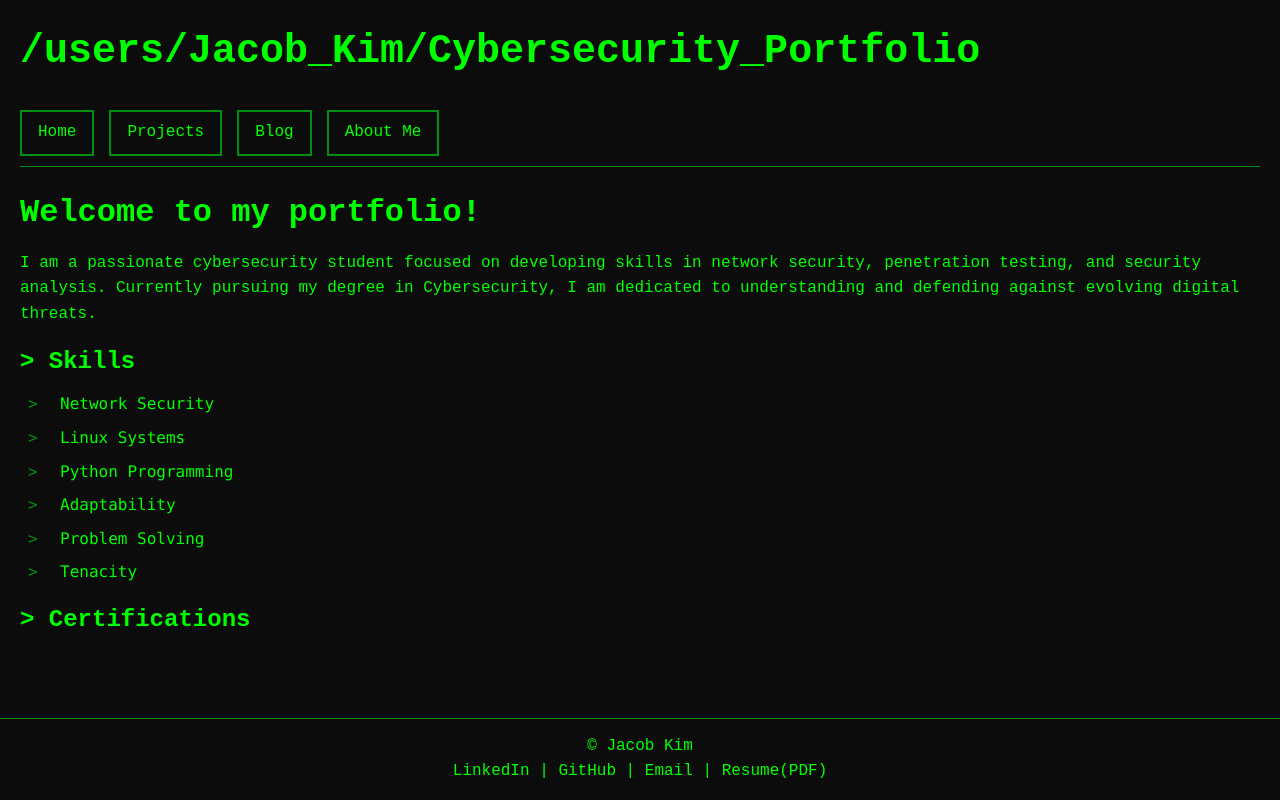
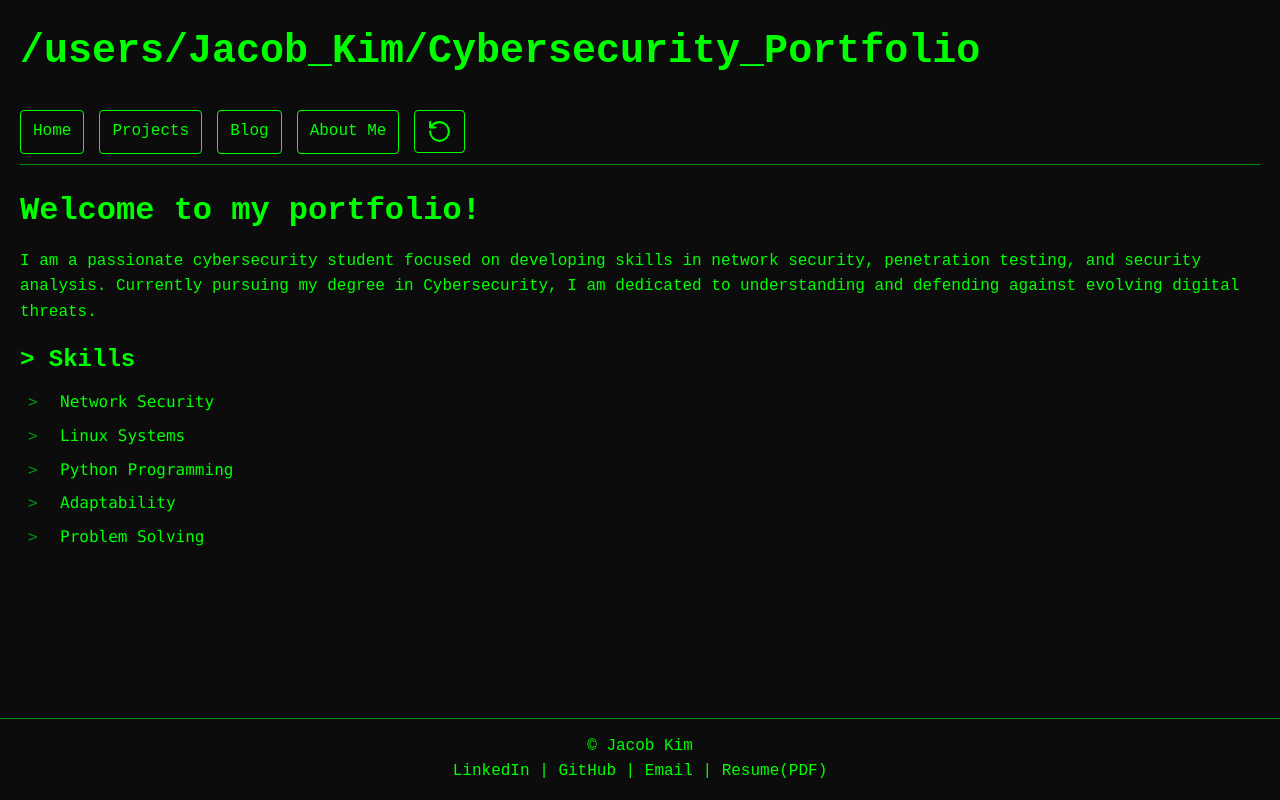
Before and after one commit to korekim/portfolio, a Next.js app: page / in a window 1280 px wide. Built offline with nearby package versions, Linux system fonts and the light colour scheme.

Commit message:
added replay button

```diff
--- a/app/globals.css
+++ b/app/globals.css
@@ -11,6 +11,56 @@
 
 .header-text:hover {
     text-decoration: underline;
+}
+
+.header-content {
+    display: flex;
+    justify-content: space-between;
+    align-items: center;
+    width: 100%;
+    max-width: 100%;
+    box-sizing: border-box;
+}
+
+.nav-buttons {
+    display: flex !important;
+    align-items: center !important;
+    gap: 0 !important;
+}
+
+.nav-buttons button {
+    background-color: var(--main-bg-color) !important;
+    color: var(--main-text-color) !important;
+    border: 1px solid var(--main-text-color) !important;
+    border-radius: 4px !important;
+    cursor: pointer;
+    transition: all 0.3s ease;
+    padding: 8px 12px !important;
+    margin-right: 0 !important;
+}
+
+.nav-buttons button:hover {
+    background-color: var(--main-text-color) !important;
+    color: var(--main-bg-color) !important;
+}
+
+.refresh-button {
+    display: flex;
+    align-items: center;
+    justify-content: center;
+    width: auto;
+    height: auto;
+    padding: 8px 16px;
+}
+
+.refresh-button svg {
+    transition: transform 0.3s ease;
+    width: 25px;
+    height: 25px;
+}
+
+.refresh-button:hover svg {
+    transform: rotate(180deg);
 }
 body {
     background-color: var(--main-bg-color);
--- a/app/layout.tsx
+++ b/app/layout.tsx
@@ -1,3 +1,5 @@
+"use client";
+
 import React from "react";
 import Link from "next/link";
 import "./globals.css";
@@ -28,6 +30,19 @@ export default function RootLayout({
               <Link href="/about">
                 <button>About Me</button>
               </Link>
+              <button
+                className="refresh-button"
+                onClick={() => {
+                  localStorage.clear();
+                  window.location.reload();
+                }}
+                title="Replay animations"
+              >
+                <svg xmlns="http://www.w3.org/2000/svg" width="24" height="24" viewBox="0 0 24 24" fill="none" stroke="currentColor" strokeWidth="2" strokeLinecap="round" strokeLinejoin="round">
+                  <path d="M3 12a9 9 0 1 0 9-9 9.75 9.75 0 0 0-6.74 2.74L3 8"></path>
+                  <path d="M3 3v5h5"></path>
+                </svg>
+              </button>
             </div>
           </nav>
         </header>
--- a/app/page.tsx
+++ b/app/page.tsx
@@ -1,69 +1,110 @@
+"use client";
+
 import TerminalLog from "@/components/terminallog";
 import Typewriter from "@/components/typewriter";
 import React from "react";
+import useFirstTime from "@/components/firsttimeroute";
 
+interface Section {
+  title: string;
+  items: (string | React.ReactElement)[];
+}
 
-const Page = () => (
-  <main>
-    <h2><Typewriter speed={20}>
-      {"Welcome to my portfolio!"}
-    </Typewriter></h2>
-    <div className="bio">
-      <p>
-        <Typewriter
-          startDelay={1000}
-          speed={5}
-        >
-          {"I am a passionate cybersecurity student focused on developing skills in network security, penetration testing, and security analysis. Currently pursuing my degree in Cybersecurity, I am dedicated to understanding and defending against evolving digital threats."}
-        </Typewriter>
-      </p>
-
-      <h3><Typewriter startDelay={3000} speed={20}>
-        {"> Skills"}
-      </Typewriter></h3>
-      <ul>
-        <TerminalLog speed={200} startDelay={3500} lines={React.Children.toArray([
-          <li>Network Security</li>,
-          <li>Linux Systems</li>,
-          <li>Python Programming</li>,
-          <li>Adaptability</li>,
-          <li>Problem Solving</li>,
-          <li>Tenacity</li>,
-        ])}/>
-      </ul>
-
-      <h3>
-        <Typewriter startDelay={5000} speed={20}>
-          {"> Certifications"}
-        </Typewriter>
-      </h3>
-      <ul>
-        <TerminalLog speed={200} startDelay={5500} lines={React.Children.toArray([
-          <li>CompTIA Security+</li>,
-          <li>Associate of ISC2, SSCP Certified</li>,
-          <li>CompTIA Network+</li>,
-          <li>CompTIA A+</li>,
-          <li>ITIL Foundation v4</li>,
-        ])}/>
-      </ul>
-
-      <h3>
-        <Typewriter startDelay={7000} speed={20}>
-          {"> Resume:"}
-        </Typewriter>
-      </h3>
-      <ul>
-        <TerminalLog speed={200} startDelay={7500} lines={React.Children.toArray([
-          <li>
+const pageData = {
+  welcome: "Welcome to my portfolio!",
+  bio: "I am a passionate cybersecurity student focused on developing skills in network security, penetration testing, and security analysis. Currently pursuing my degree in Cybersecurity, I am dedicated to understanding and defending against evolving digital threats.",
+  sections: [
+    {
+      title: "Skills",
+      items: [
+        "Network Security",
+        "Linux Systems",
+        "Python Programming",
+        "Adaptability",
+        "Problem Solving",
+        "Tenacity"
+      ]
+    },
+    {
+      title: "Certifications",
+      items: [
+        "CompTIA Security+",
+        "Associate of ISC2, SSCP Certified",
+        "CompTIA Network+",
+        "CompTIA A+",
+        "ITIL Foundation v4"
+      ]
+    },
+    {
+      title: "Resume",
+      items: [
         <a href="./public/JakeResume.pdf" className="download-btn">
           Download Resume (PDF)
         </a>
-          </li>,
-        ])}/>
-      </ul>
-      <br />
-    </div>
-  </main>
-);
+      ]
+    }
+  ] as Section[]
+};
+
+const Page = () => {
+  const isFirstTime = useFirstTime();
+
+  if (!isFirstTime) {
+    return (
+      <main>
+        <h2>{pageData.welcome}</h2>
+        <div className="bio">
+          <p>{pageData.bio}</p>
+          {pageData.sections.map((section, index) => (
+            <React.Fragment key={section.title}>
+              <h3>{">"} {section.title}</h3>
+              <ul>
+                {section.items.map((item, idx) => (
+                  <li key={idx}>{item}</li>
+                ))}
+              </ul>
+            </React.Fragment>
+          ))}
+          <br />
+        </div>
+      </main>
+    );
+  }
+
+  return (
+    <main>
+      <h2>
+        <Typewriter speed={20}>{pageData.welcome}</Typewriter>
+      </h2>
+      <div className="bio">
+        <p>
+          <Typewriter startDelay={1000} speed={5}>
+            {pageData.bio}
+          </Typewriter>
+        </p>
+
+        {pageData.sections.map((section, index) => (
+          <React.Fragment key={section.title}>
+            <h3>
+              <Typewriter startDelay={(index + 2) * 2000} speed={20}>
+                {`> ${section.title}`}
+              </Typewriter>
+            </h3>
+            <ul>
+              <TerminalLog
+                speed={200}
+                startDelay={(index + 2) * 2000 + 500}
+                lines={React.Children.toArray(section.items.map(item => (
+                  <li>{item}</li>
+                )))}
+              />
+            </ul>
+          </React.Fragment>
+        ))}
+        <br />
+      </div>
+    </main>
+  );
+};
 
 export default Page;
--- a/app/projects/page.tsx
+++ b/app/projects/page.tsx
@@ -1,6 +1,9 @@
+"use client";
+
 import Typewriter from "@/components/typewriter";
 import TerminalLog from "@/components/terminallog";
 import React from "react";
+import useFirstTime from "@/components/firsttimeroute";
 
 const projects = [
     {
@@ -12,7 +15,7 @@ const projects = [
         title: "Github Portfolio",
         url: "https://github.com/korekim/portfolio",
         items: [
-            "Now powered by Neext.js, currently deployed on Vercel",
+            "Now powered by Next.js, currently deployed on Vercel",
             <>
                 Run this page locally with MiniKube{" "}
                 <strong><a href="/blog/minikube">here</a></strong>
@@ -23,10 +26,40 @@ const projects = [
 ];
 
 export default function ProjectsPage() {
+    const isFirstTime = useFirstTime();
+
+    if (!isFirstTime) {
+        return (
+            <main>
+                <div className="projects">
+                    <h2>{">"} Projects</h2>
+                    <div className="project-container">
+                        <div className="project-card">
+                            {projects.map((project) => (
+                                <React.Fragment key={project.title}>
+                                    <h3>
+                                        <a href={project.url} target="_blank" rel="noopener noreferrer">
+                                            {">"} {project.title}
+                                        </a>
+                                    </h3>
+                                    <ul>
+                                        {project.items.map((item, idx) => (
+                                            <li key={idx}>{item}</li>
+                                        ))}
+                                    </ul>
+                                </React.Fragment>
+                            ))}
+                        </div>
+                    </div>
+                </div>
+            </main>
+        );
+    }
+
     return (
         <main>
             <div className="projects">
-                <h2><Typewriter>Projects</Typewriter></h2>
+                <h2><Typewriter speed={20}>{isFirstTime ? "> Projects" : "> Projects"}</Typewriter></h2>
                 <div className="project-container">
                     <div className="project-card">
                         {projects.map((project) => (
@@ -46,7 +79,7 @@ export default function ProjectsPage() {
                                         <TerminalLog
                                             key={idx}
                                             lines={React.Children.toArray(item)}
-                                            startDelay={((projects.findIndex(p => p.title === project.title) + 1) * 1000) + ((idx + 1) * 300) + 500}
+                                            startDelay={isFirstTime ? ((projects.findIndex(p => p.title === project.title) + 1) * 1000) + ((idx + 1) * 300) + 500 : 0}
                                             wrapWithLi={true}
                                         />
                                     ))}
```
